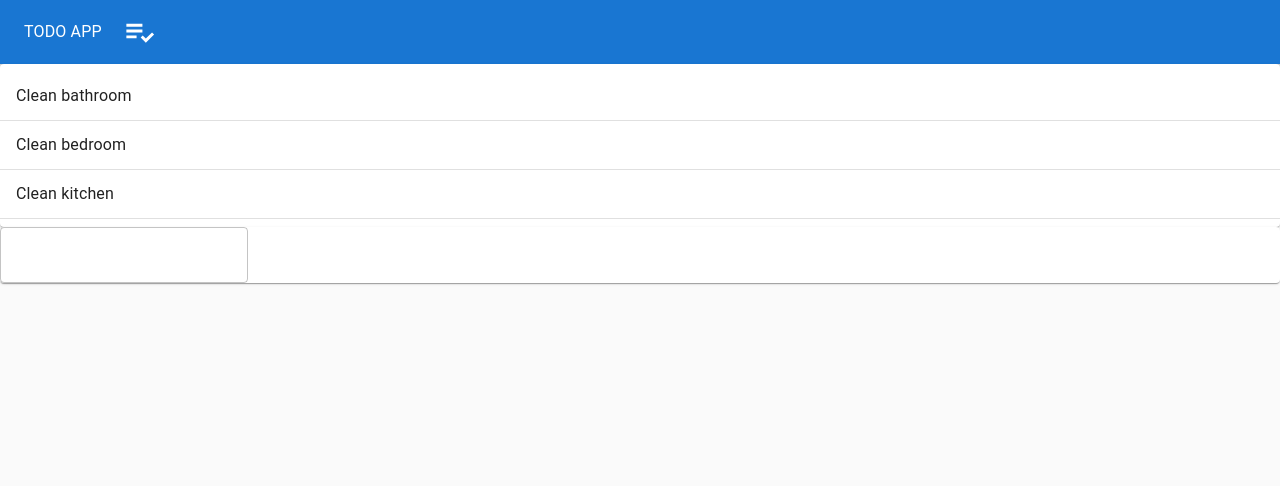
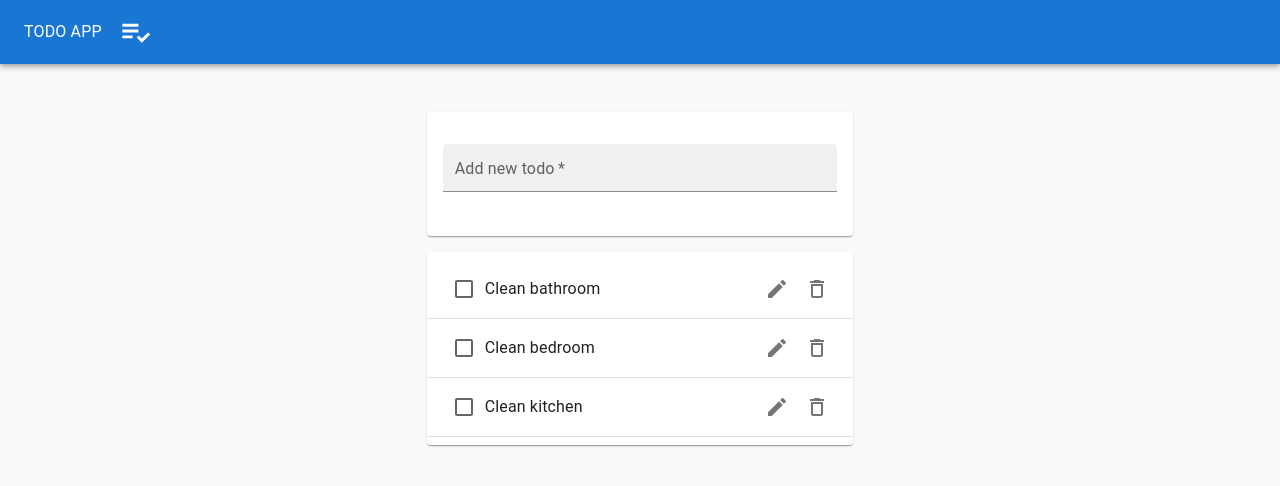
Before and after one commit to Santiago-Pe/todo-app, a React (Create React App) app: page / in a window 1280 px wide. Shown: the top 486 px of the page. Built offline with nearby package versions, Linux system fonts and the light colour scheme.

Commit message:
add item list with btn actions

```diff
--- a/src/Components/TodoApp/TodoApp.js
+++ b/src/Components/TodoApp/TodoApp.js
@@ -34,17 +34,21 @@ const TodoApp = () => {
         }}
         elevation={0}
         >
-        <AppBar color='primary' position='static' style={{height: '64px'}}>
+        <AppBar color='primary' position='static' style={{height: '4rem'}}>
             <Toolbar>
-                <Typography color='inherit' style={{marginRight: '20px'}}>
+                <Typography color='inherit' style={{marginRight: '1rem'}}>
                     TODO APP
                 </Typography>
                 <PlaylistAddCheckIcon  fontSize='large'/>
 
             </Toolbar>
         </AppBar>
-        <TodoList todos={todos}/>
-        <TodoForm addTodo={addTodo}/>
+        <Grid  container justifyContent='center' style={{marginTop: '2rem'}}>
+            <Grid item xs={11} md={8} lg={4}>
+                <TodoForm addTodo={addTodo}/>
+                <TodoList todos={todos}/>
+            </Grid>
+        </Grid>
         </Paper>
     )
 }
--- a/src/Components/TodoForm/TodoForm.js
+++ b/src/Components/TodoForm/TodoForm.js
@@ -13,20 +13,30 @@ const [value, handleChange, reset] = useInputState('');
 /* ---------- Functions ---------- */
 /* ---------- Render ---------- */
 
-return(
-    <Paper>
-        <form onSubmit={ (e) => {
+return (
+  <Paper style={{ margin: "1rem 0" }}>
+    <form
+      onSubmit={(e) => {
         e.preventDefault();
         addTodo(value);
         reset();
-        }}>
-            <TextField value={value} onChange={handleChange}/>
+      }}
+      style={{ padding: "1rem" }}
+    >
+      <TextField
+        value={value}
+        onChange={handleChange}
+        fullWidth={true}
+        margin="normal"
+        label="Add new todo"
+        size="small"
+        required={true}
+        variant='filled'
+      />
       <Button></Button>
     </form>
-
   </Paper>
-
-)
+);
 
 }
 
--- /dev/null
+++ b/src/Components/TodoItem/TodoItem.js
@@ -0,0 +1,38 @@
+/* ---------- Dependencies ---------- */
+import React from "react";
+import {ListItem, ListItemText, Checkbox, IconButton, ListItemSecondaryAction} from "@mui/material";
+import DeleteOutlineIcon from '@mui/icons-material/DeleteOutline';
+import  EditIcon from '@mui/icons-material/Edit';
+
+// import {Paper, List, ListItem, Divider, ListItemText} from "@mui/material";
+
+const TodoItem = ({task, completed}) => {
+
+
+
+    /* ---------- Render ---------- */
+    return(
+        <ListItem>
+        <Checkbox  checked={completed} tabIndex={-1}/>
+        <ListItemText>
+            {task}
+        </ListItemText>
+        <ListItemSecondaryAction>
+
+        </ListItemSecondaryAction>
+        <IconButton>
+            <EditIcon />
+        </IconButton>
+        <IconButton>
+            <DeleteOutlineIcon />
+        </IconButton>
+
+
+        </ListItem>
+
+
+    )
+}
+
+
+export default TodoItem;
--- a/src/Components/TodoList/TodoList.js
+++ b/src/Components/TodoList/TodoList.js
@@ -1,6 +1,7 @@
 /* ---------- Dependencies ---------- */
 import React from "react";
-import {Paper, List, ListItem, Divider, ListItemText} from "@mui/material";
+import {Paper, List, Divider} from "@mui/material";
+import TodoItem from "../TodoItem/TodoItem";
 
 const TodoList = (props) => {
     /* ---------- Destructuring Props / States ---------- */
@@ -13,11 +14,8 @@ const TodoList = (props) => {
         <List>
             {todos.map(t => (
                 <>
-                <ListItem key={t.id}>
-                    <ListItemText>{t.task}</ListItemText>
-                </ListItem>
-                <Divider/>
-
+                    <TodoItem task={t.task} completed={t.completed} key={t.id}/>
+                    <Divider/>
                 </>
             ))}
 
```
Lines whose indentation alone changed are shown as unchanged.
